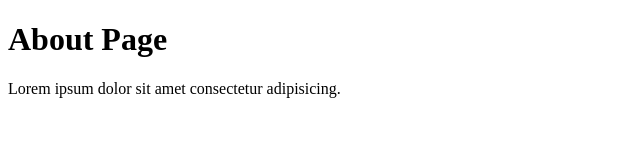
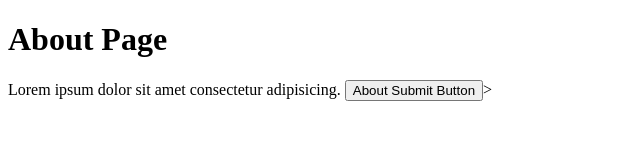
Before and after one commit to Gautam29683/git-github-mastery, a plain HTML site: page about-us.html in a window 1280 px wide. Shown: the whole page, without its empty margins (0-640 px from the left). Drawn offline with Linux system fonts and the light colour scheme.

Commit message:
Added aboutus submit button

```diff
--- a/about-us.html
+++ b/about-us.html
@@ -8,5 +8,6 @@
 <body>
    <h1>About Page</h1>
    <p1>Lorem ipsum dolor sit amet consectetur adipisicing.</p1>
+   <button>About Submit Button</button>>
 </body>
 </html>
```
